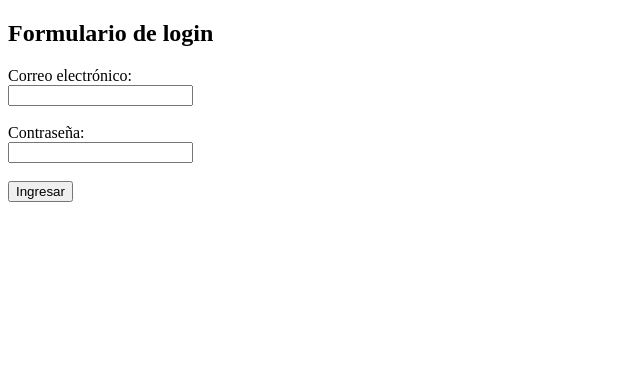
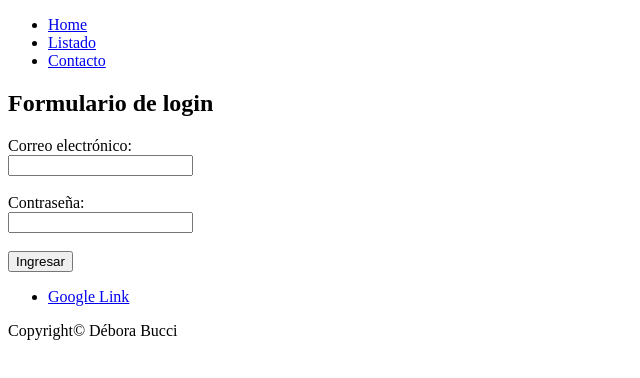
Before and after one commit to DeboraBucci/alkemy-react-course, a React (Create React App) app: page / in a window 1280 px wide. Shown: the top 378 px of the page, without its empty margins (0-640 px from the left). Built offline with nearby package versions, Linux system fonts and the light colour scheme.

Commit message:
add the Header and Footer components to the App component

```diff
--- a/src/App.js
+++ b/src/App.js
@@ -1,13 +1,23 @@
+import React from "react";
 import { Route, Routes } from "react-router-dom";
+
+import Header from "./components/Header";
 import Listado from "./components/Listado";
 import Login from "./components/Login";
+import Footer from "./components/Footer";
 
 function App() {
   return (
-    <Routes>
-      <Route exact path="/" element={<Login />} />
-      <Route path="/listado" element={<Listado />} />
-    </Routes>
+    <React.Fragment>
+      <Header />
+
+      <Routes>
+        <Route exact path="/" element={<Login />} />
+        <Route path="/listado" element={<Listado />} />
+      </Routes>
+
+      <Footer />
+    </React.Fragment>
   );
 }
 
```
